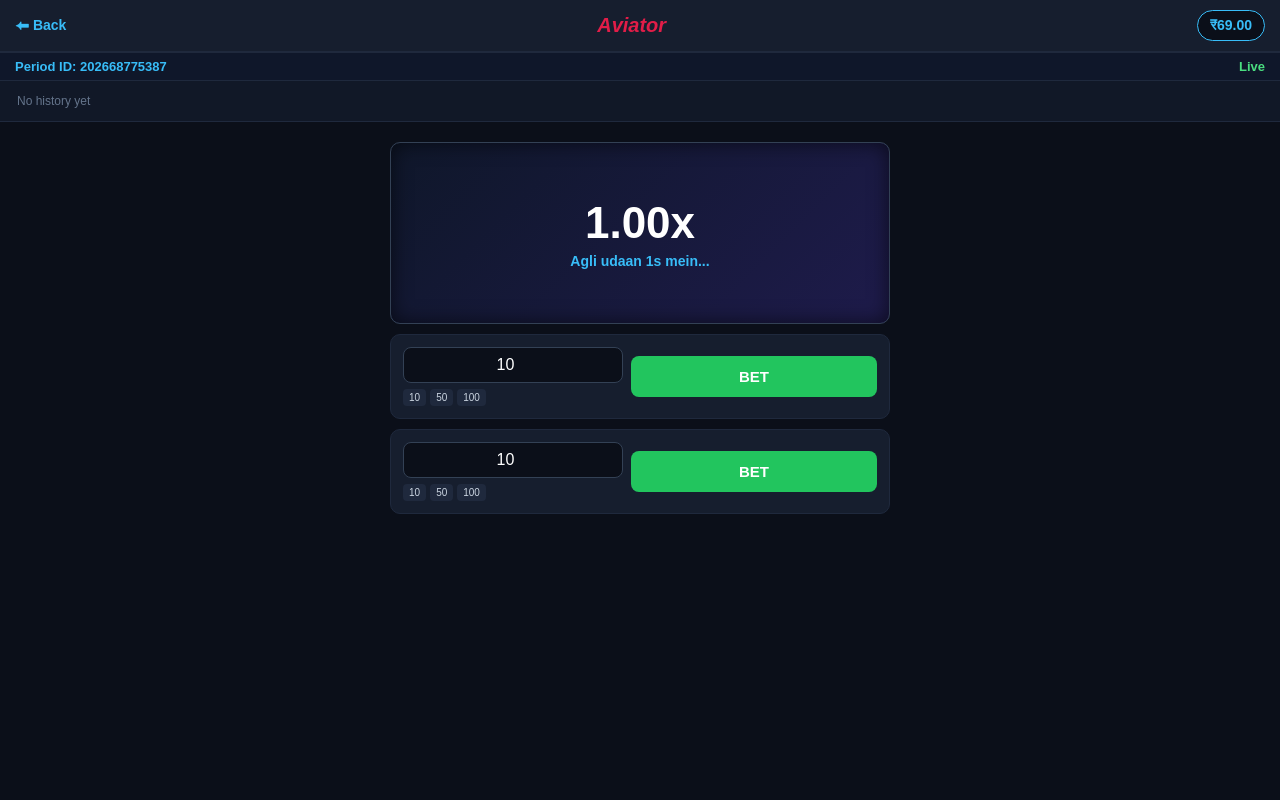
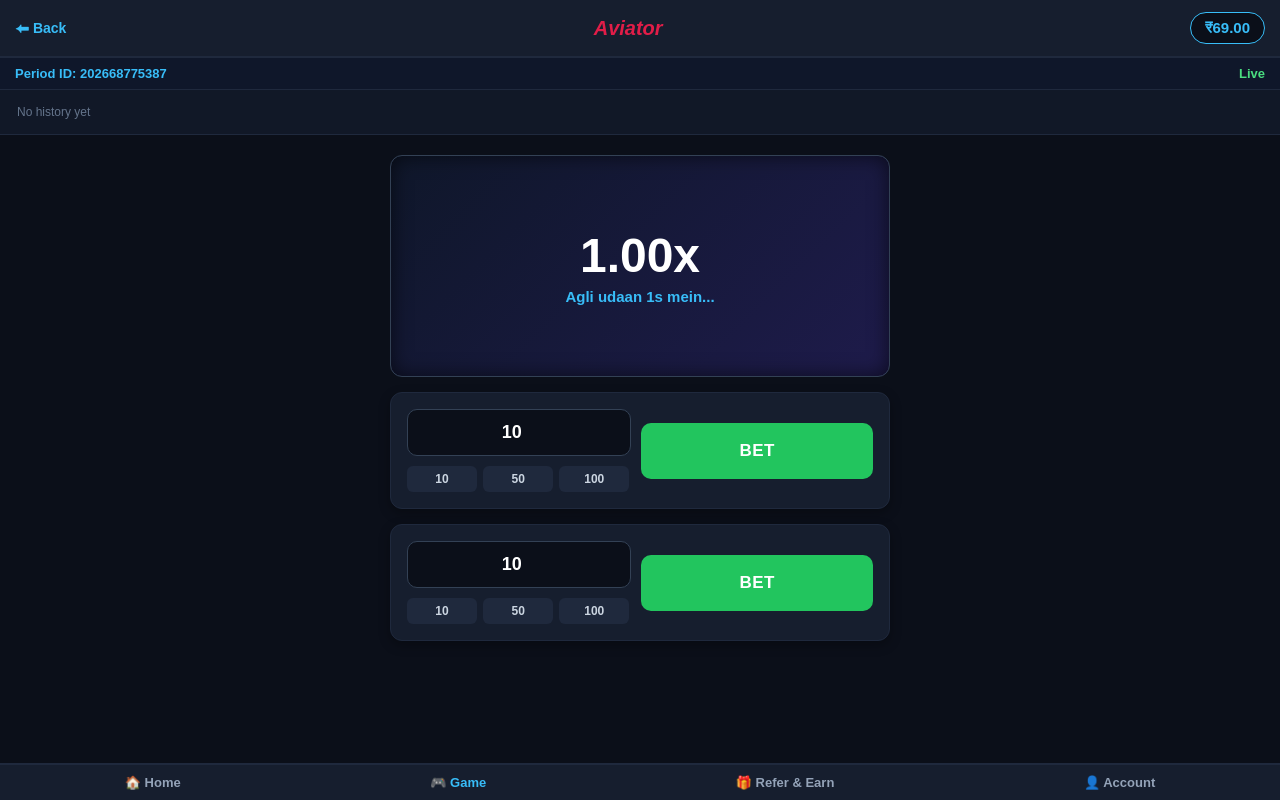
Before and after one commit to Surendragadli/skynova-game, a website: page game.html in a window 1280 px wide. Drawn offline with Linux system fonts and the light colour scheme; no server answers.

Commit message:
Add files via upload

```diff
--- a/game.html
+++ b/game.html
@@ -5,29 +5,40 @@
     <meta name="viewport" content="width=device-width, initial-scale=1.0">
     <title>SkyNova - Aviator Pro</title>
     <link rel="icon" href="logo.png" type="image/png">
+    <link rel="stylesheet" href="https://cdnjs.cloudflare.com/ajax/libs/font-awesome/6.4.0/css/all.min.css">
     <style>
-        body { font-family: Arial, sans-serif; background-color: #0b0f19; color: #ffffff; margin: 0; padding-bottom: 30px; }
-        header { background-color: #161e2e; padding: 10px 15px; display: flex; justify-content: space-between; align-items: center; border-bottom: 2px solid #1f293d; }
+        body { font-family: Arial, sans-serif; background-color: #0b0f19; color: #ffffff; margin: 0; padding-bottom: 50px; }
+        header { background-color: #161e2e; padding: 12px 15px; display: flex; justify-content: space-between; align-items: center; border-bottom: 2px solid #1f293d; }
         .brand { font-size: 20px; font-weight: bold; color: #e11d48; font-style: italic; }
-        .wallet-box { background-color: #0b0f19; padding: 6px 12px; border-radius: 20px; border: 1px solid #38bdf8; font-size: 14px; color: #38bdf8; font-weight: bold; }
-        .period-bar { background-color: #0f172a; padding: 6px 15px; font-size: 13px; color: #38bdf8; font-weight: bold; border-bottom: 1px solid #1f293d; display: flex; justify-content: space-between; }
-        .history-bar { background-color: #111827; padding: 8px 12px; display: flex; gap: 8px; overflow-x: auto; border-bottom: 1px solid #1f293d; white-space: nowrap; }
-        .history-chip { background-color: #1f293d; padding: 4px 10px; border-radius: 12px; font-size: 12px; font-weight: bold; color: #4ade80; text-align: center; min-width: 75px; flex-shrink: 0; }
+        .wallet-box { background-color: #0b0f19; padding: 6px 14px; border-radius: 20px; border: 1px solid #38bdf8; font-size: 15px; color: #38bdf8; font-weight: bold; }
+        .period-bar { background-color: #0f172a; padding: 8px 15px; font-size: 13px; color: #38bdf8; font-weight: bold; border-bottom: 1px solid #1f293d; display: flex; justify-content: space-between; }
+        .history-bar { background-color: #111827; padding: 10px 12px; display: flex; gap: 8px; overflow-x: auto; border-bottom: 1px solid #1f293d; white-space: nowrap; }
+        .history-chip { background-color: #1f293d; padding: 6px 12px; border-radius: 12px; font-size: 12px; font-weight: bold; color: #4ade80; text-align: center; min-width: 80px; flex-shrink: 0; }
         .history-chip span { display: block; font-size: 10px; color: #94a3b8; }
         .game-container { max-width: 500px; margin: 10px auto; padding: 10px; }
-        .plane-screen { height: 180px; background: linear-gradient(135deg, #0f172a, #1e1b4b); border-radius: 10px; display: flex; flex-direction: column; justify-content: center; align-items: center; border: 1px solid #334155; position: relative; box-shadow: inset 0 0 20px rgba(0,0,0,0.6); }
-        #multiplier { font-size: 44px; font-weight: bold; color: #ffffff; }
-        .game-status { font-size: 14px; color: #94a3b8; margin-top: 5px; font-weight: bold; }
-        .bet-panel { background-color: #161e2e; border-radius: 10px; padding: 12px; margin-top: 10px; border: 1px solid #1f293d; }
-        .bet-row { display: flex; justify-content: space-between; align-items: center; gap: 10px; }
-        .input-group { display: flex; align-items: center; background-color: #0b0f19; border: 1px solid #334155; border-radius: 8px; overflow: hidden; width: 100%; }
-        .input-group input { width: 100%; background: transparent; border: none; color: #fff; text-align: center; font-size: 16px; padding: 8px 0; outline: none; }
-        .quick-btns { display: flex; gap: 4px; margin-top: 6px; }
-        .quick-btn { background-color: #1f293d; color: #cbd5e1; border: none; padding: 3px 6px; border-radius: 4px; font-size: 10px; cursor: pointer; }
-        .action-btn { width: 52%; padding: 12px; font-size: 15px; font-weight: bold; border-radius: 8px; border: none; cursor: pointer; text-transform: uppercase; }
+
+        /* Plane Screen Animation Area */
+        .plane-screen { height: 220px; background: linear-gradient(135deg, #0f172a, #1e1b4b); border-radius: 12px; display: flex; flex-direction: column; justify-content: center; align-items: center; border: 1px solid #334155; position: relative; overflow: hidden; box-shadow: inset 0 0 20px rgba(0,0,0,0.6); }
+        #multiplier { font-size: 48px; font-weight: bold; color: #ffffff; z-index: 2; }
+        .game-status { font-size: 15px; color: #94a3b8; margin-top: 5px; font-weight: bold; z-index: 2; }
+
+	/* Flying Plane Icon */
+        #flyingPlane { position: absolute; bottom: 20px; left: 20px; font-size: 32px; color: #38bdf8; z-index: 1; transition: transform 0.1s linear; display: none; }
+
+        .bet-panel { background-color: #161e2e; border-radius: 12px; padding: 16px; margin-top: 15px; border: 1px solid #1f293d; box-shadow: 0 4px 12px rgba(0,0,0,0.3); }
+        .bet-row { display: flex; justify-content: space-between; align-items: center; gap: 12px; }
+        .input-group { display: flex; align-items: center; background-color: #0b0f19; border: 1px solid #334155; border-radius: 10px; overflow: hidden; width: 100%; }
+        .input-group input { width: 100%; background: transparent; border: none; color: #fff; text-align: center; font-size: 18px; font-weight: bold; padding: 12px 0; outline: none; }
+        .quick-btns { display: flex; gap: 6px; margin-top: 10px; }
+        .quick-btn { background-color: #1f293d; color: #cbd5e1; border: none; padding: 6px 10px; border-radius: 6px; font-size: 12px; font-weight: bold; cursor: pointer; flex: 1; }
+        .action-btn { width: 50%; padding: 18px 10px; font-size: 17px; font-weight: bold; border-radius: 10px; border: none; cursor: pointer; text-transform: uppercase; letter-spacing: 0.5px; }
         .btn-bet { background-color: #22c55e; color: #ffffff; }
         .btn-cancel { background-color: #eab308; color: #000000; }
         .btn-cashout { background-color: #ef4444; color: #ffffff; }
+
+        .navbar { position: fixed; bottom: 0; left: 0; width: 100%; background-color: #161e2e; display: flex; justify-content: space-around; padding: 10px 0; border-top: 2px solid #1f293d; z-index: 50; }
+        .nav-item { color: #94a3b8; text-decoration: none; font-size: 13px; font-weight: bold; text-align: center; }
+        .nav-item.active { color: #38bdf8; }
     </style>
 </head>
 <body>
@@ -47,6 +58,8 @@
 
 <div class="game-container">
     <div class="plane-screen">
+        <!-- Udta hua plane icon -->
+        <i class="fa-solid fa-plane-departure" id="flyingPlane"></i>
         <div id="multiplier">1.00x</div>
         <div class="game-status" id="gameStatus">Waiting...</div>
     </div>
@@ -54,7 +67,7 @@
     <!-- Bet Panel 1 -->
     <div class="bet-panel">
         <div class="bet-row">
-            <div style="width: 46%;">
+            <div style="width: 48%;">
                 <div class="input-group"><input type="number" id="bet1Amount" value="10"></div>
                 <div class="quick-btns">
                     <button class="quick-btn" onclick="setBet(1, 10)">10</button>
@@ -69,7 +82,7 @@
     <!-- Bet Panel 2 -->
     <div class="bet-panel">
         <div class="bet-row">
-            <div style="width: 46%;">
+            <div style="width: 48%;">
                 <div class="input-group"><input type="number" id="bet2Amount" value="10"></div>
                 <div class="quick-btns">
                     <button class="quick-btn" onclick="setBet(2, 10)">10</button>
@@ -80,6 +93,13 @@
             <button class="action-btn btn-bet" id="btn2" onclick="handleBet(2)">BET</button>
         </div>
     </div>
+</div>
+
+<div class="navbar">
+    <a href="home.html" class="nav-item">🏠 Home</a>
+    <a href="game.html" class="nav-item active">🎮 Game</a>
+    <a href="refer.html" class="nav-item">🎁 Refer & Earn</a>
+    <a href="account.html" class="nav-item">👤 Account</a>
 </div>
 
 <script>
@@ -170,12 +190,17 @@
         let naturalCrashPoint = 1.20 + (Math.abs(seed - Math.floor(seed)) * 8.0);
         let roundCrashPoint = (serverCrashOverride !== null && !isNaN(serverCrashOverride)) ? parseFloat(serverCrashOverride) : naturalCrashPoint;
 
+        let plane = document.getElementById('flyingPlane');
+
         if (cycleTime < WAIT_DURATION) {
             let timeLeft = (WAIT_DURATION - cycleTime) / 1000;
             document.getElementById('multiplier').innerText = "1.00x";
             document.getElementById('multiplier').style.color = "#ffffff";
             document.getElementById('gameStatus').innerText = `Agli udaan ${Math.ceil(timeLeft)}s mein...`;
             document.getElementById('gameStatus').style.color = "#38bdf8";
+
+            plane.style.display = "none";
+            plane.style.transform = "translate(0px, 0px) rotate(0deg)";
 
             if (bet1State === 1) bet1State = 2;
             if (bet2State === 1) bet2State = 2;
@@ -195,6 +220,13 @@
             document.getElementById('gameStatus').innerText = "Plane ud raha hai...";
             document.getElementById('gameStatus').style.color = "#94a3b8";
 
+            // Plane animation movement (diagonal up & right movement)
+            plane.style.display = "block";
+            let moveX = progress * 180;
+            let moveY = -progress * 70;
+            let tilt = -15 - (progress * 10);
+            plane.style.transform = `translate(${moveX}px, ${moveY}px) rotate(${tilt}deg)`;
+
             updateButtonUI(1);
             updateButtonUI(2);
         }
@@ -204,6 +236,9 @@
             document.getElementById('multiplier').style.color = "#ef4444";
             document.getElementById('gameStatus').innerText = "Crashed!";
             document.getElementById('gameStatus').style.color = "#ef4444";
+
+            // Plane crash down tilt effect
+            plane.style.transform += " rotate(45deg) scale(0.9)";
 
             if (bet1State === 2) bet1State = 4;
             if (bet2State === 2) bet2State = 4;
@@ -277,7 +312,7 @@
             } else if (state === 3) {
                 btn.innerText = "WON"; btn.className = "action-btn btn-bet";
             } else if (state === 4) {
-                btn.innerText = "CRASHED"; btn.className = "action-btn btn-cancel";
+                btn.innerText = "CRASHED"; btn.className, "action-btn btn-cancel";
             } else {
                 btn.innerText = "WAIT"; btn.className = "action-btn btn-bet";
             }
```
